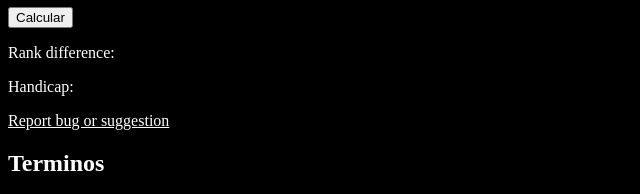
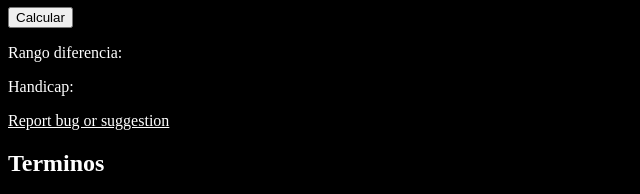
Before and after one commit to AMShogi/AMShogi.github.io, a plain HTML site: page entrenar/handicap.html in a window 1280 px wide. Shown: the part 380-574 px from the top of the page, 0-640 px from the left. Drawn offline with Linux system fonts and the light colour scheme.

Commit message:
Update handicap.html

```diff
--- a/entrenar/handicap.html
+++ b/entrenar/handicap.html
@@ -21,7 +21,7 @@
 <input type="text" id="p2" name="p2" maxlength='3'><br>
 
 <input onclick="handicap_calc()" type="submit" value="Calcular">
-<p id='rank dif'>Rank difference:</p>
+<p id='rank dif'>Rango diferencia:</p>
 <p id='handicap'>Handicap:</p>
 <a href="https://github.com/AMShogi/AMShogi.github.io/milestones">Report bug or suggestion</a>
 
```
